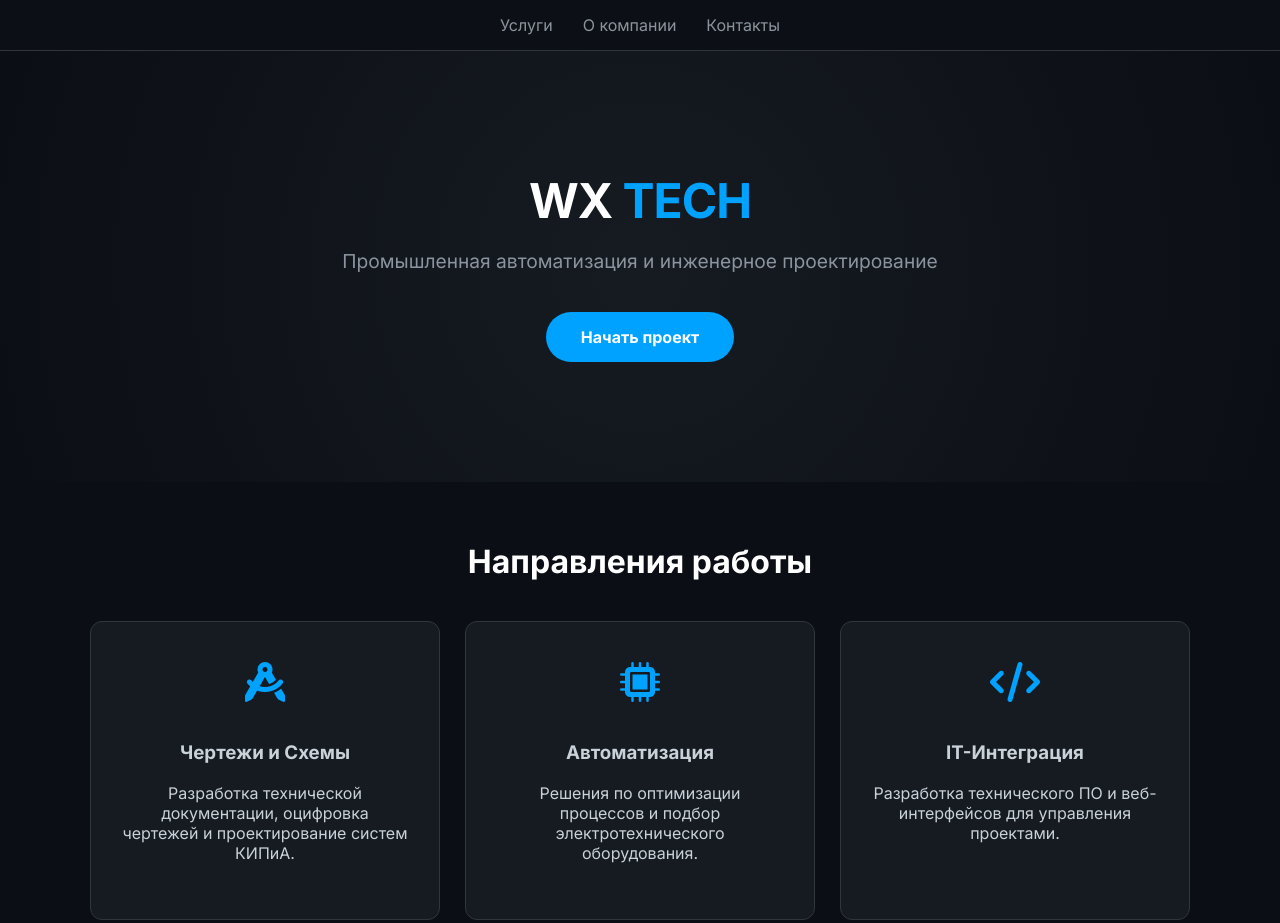
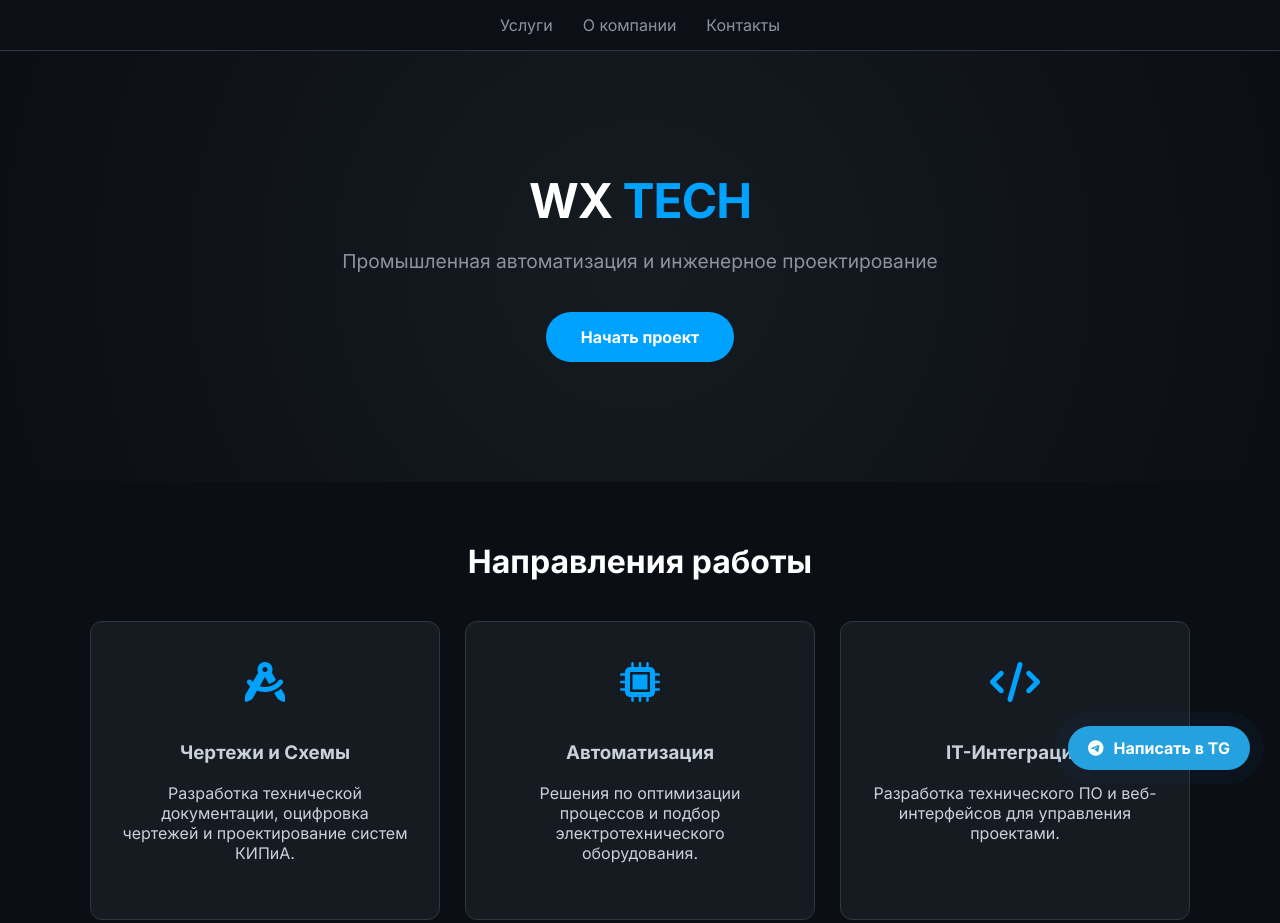
Before and after one commit to wxuseregorik-ship-it/wx-site, a plain HTML site: page index.html in a window 1280 px wide. Shown: the top 923 px of the page. Drawn offline with Linux system fonts and the light colour scheme.

Commit message:
Update index.html

```diff
--- a/index.html
+++ b/index.html
@@ -170,11 +170,53 @@
     <footer id="contacts">
         <h2>Связь с нами</h2>
         <p>Есть техническая задача? Мы предложим решение.</p>
-        <p>Email: <a href="mailto:contact@wx-company.com" style="color: var(--main-blue);">напиши_свою_почту@mail.com</a></p>
+        <p>Email: <a href="wx.user.egorik@gmail.com" style="color: var(--main-blue);">wx.user.egorik@gmail.com</a></p>
         <div style="margin-top: 30px;">
             <p>&copy; 2026 WX Company. Built for the Future.</p>
         </div>
     </footer>
 
+    <a href="https://t.me/user_egor" class="tg-button" target="_blank">
+    <i class="fab fa-telegram-plane"></i>
+    <span>Написать в TG</span>
+</a>
+
+<style>
+    .tg-button {
+        position: fixed;
+        bottom: 30px;
+        right: 30px;
+        background: #24A1DE;
+        color: white;
+        padding: 12px 20px;
+        border-radius: 50px;
+        text-decoration: none;
+        display: flex;
+        align-items: center;
+        gap: 10px;
+        font-weight: bold;
+        box-shadow: 0 10px 20px rgba(36, 161, 222, 0.3);
+        z-index: 1000;
+        transition: 0.3s;
+        animation: pulse 2s infinite;
+    }
+
+    .tg-button:hover {
+        transform: scale(1.1);
+        box-shadow: 0 15px 25px rgba(36, 161, 222, 0.5);
+    }
+
+    @keyframes pulse {
+        0% { box-shadow: 0 0 0 0 rgba(36, 161, 222, 0.7); }
+        70% { box-shadow: 0 0 0 15px rgba(36, 161, 222, 0); }
+        100% { box-shadow: 0 0 0 0 rgba(36, 161, 222, 0); }
+    }
+
+    /* Скрываем текст на маленьких экранах, оставляя только иконку */
+    @media (max-width: 600px) {
+        .tg-button span { display: none; }
+        .tg-button { padding: 15px; border-radius: 50%; }
+    }
+</style>
 </body>
 </html>
```
